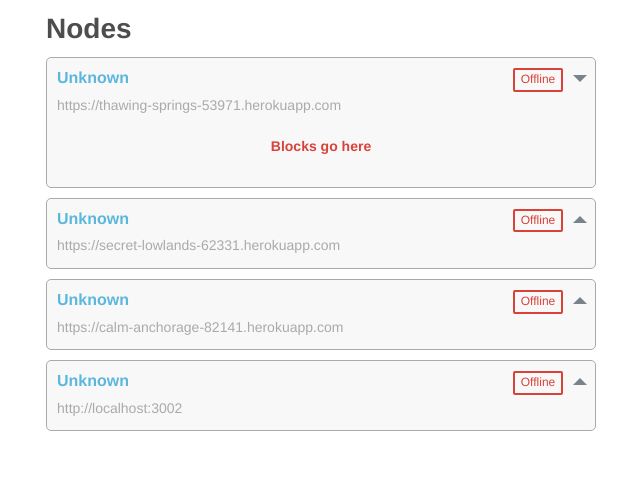
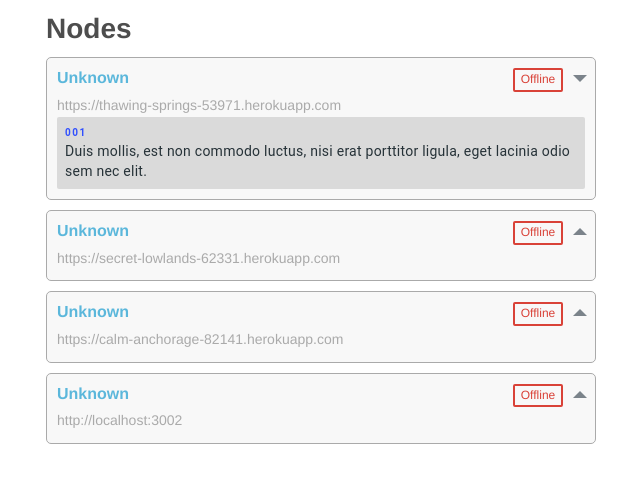
Before and after one commit to paulorbpinho/toy-blocks-client-angular, an Angular app: page /nodes in a window 1280 px wide. Both pictures are taken after a click on the button 898 px from the left and 84 px from the top of the page. Shown: the top 482 px of the page, without its empty margins (319-959 px from the left). Built offline with nearby package versions, Linux system fonts and the light colour scheme; no server answers.

Commit message:
feat: Block layout
Create list of blocks component.
Create block component.

feat/block_layout

```diff
--- a/src/app/app.module.ts
+++ b/src/app/app.module.ts
@@ -8,9 +8,11 @@ import { NodeComponent } from './node/node.component';
 import { NodesComponent } from './nodes/nodes.component';
 import { StatusComponent } from './status/status.component';
 import { LoaderComponent } from './loader/loader.component';
+import { BlocksComponent } from './blocks/blocks.component';
+import { BlockComponent } from './block/block.component';
 
 @NgModule({
-  declarations: [AppComponent, NodeComponent, NodesComponent, StatusComponent, LoaderComponent],
+  declarations: [AppComponent, NodeComponent, NodesComponent, StatusComponent, LoaderComponent, BlocksComponent, BlockComponent],
   imports: [BrowserModule, AppRoutingModule, HttpClientModule],
   bootstrap: [AppComponent]
 })
--- /dev/null
+++ b/src/app/block/block.component.html
@@ -0,0 +1,4 @@
+<div class="wrapper">
+  <div class="identifier">001</div>
+  <div class="content">Duis mollis, est non commodo luctus, nisi erat porttitor ligula, eget lacinia odio sem nec elit.</div>
+</div>
--- /dev/null
+++ b/src/app/block/block.component.scss
@@ -0,0 +1,24 @@
+.wrapper {
+  padding: 8px;
+}
+
+.identifier {
+  font-family: Roboto;
+  font-style: normal;
+  font-weight: bold;
+  font-size: 10px;
+  line-height: 16px;
+  letter-spacing: 1.5px;
+  text-transform: uppercase;
+  color: #304ffe;
+}
+
+.content {
+  font-family: Roboto;
+  font-style: normal;
+  font-weight: normal;
+  font-size: 14px;
+  line-height: 20px;
+  letter-spacing: 0.25px;
+  color: #263238;
+}
--- /dev/null
+++ b/src/app/block/block.component.ts
@@ -0,0 +1,15 @@
+import { Component, OnInit } from '@angular/core';
+
+@Component({
+  selector: 'app-block',
+  templateUrl: './block.component.html',
+  styleUrls: ['./block.component.scss']
+})
+export class BlockComponent implements OnInit {
+
+  constructor() { }
+
+  ngOnInit() {
+  }
+
+}
--- /dev/null
+++ b/src/app/blocks/blocks.component.html
@@ -0,0 +1,3 @@
+<div class="wrapper">
+  <app-block></app-block>
+</div>
--- /dev/null
+++ b/src/app/blocks/blocks.component.scss
@@ -0,0 +1,4 @@
+.wrapper {
+  background: rgba(0, 0, 0, 0.12);
+  border-radius: 2px;
+}
--- /dev/null
+++ b/src/app/blocks/blocks.component.ts
@@ -0,0 +1,15 @@
+import { Component, OnInit } from '@angular/core';
+
+@Component({
+  selector: 'app-blocks',
+  templateUrl: './blocks.component.html',
+  styleUrls: ['./blocks.component.scss']
+})
+export class BlocksComponent implements OnInit {
+
+  constructor() { }
+
+  ngOnInit() {
+  }
+
+}
--- a/src/app/node/node.component.html
+++ b/src/app/node/node.component.html
@@ -13,5 +13,7 @@
       {{ node.url }}
     </span>
   </div>
-  <div class="blocks-wrapper" *ngIf="expanded">Blocks go here</div>
+  <div class="blocks-wrapper" *ngIf="expanded">
+    <app-blocks></app-blocks>
+  </div>
 </div>
--- a/src/app/node/node.component.scss
+++ b/src/app/node/node.component.scss
@@ -71,9 +71,9 @@
   }
 }
 
-.blocks-wrapper{
+/*.blocks-wrapper{
   margin: 20px 0;
   text-align: center;
   color: $danger-color;
   font-weight: 700;
-}
+}*/
```
Also changed, not shown: 2 other files (tests, documents, lock files or other folders).
